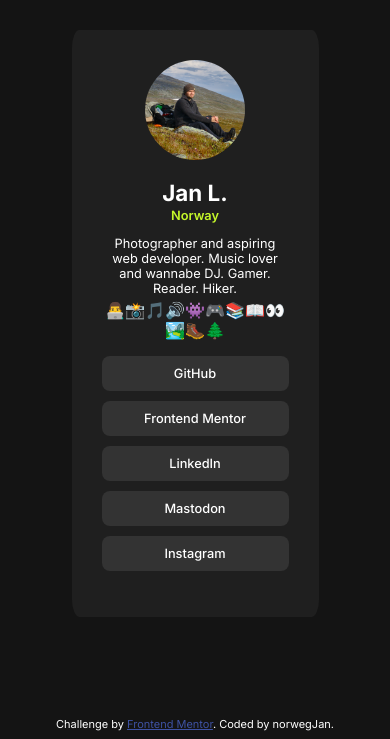
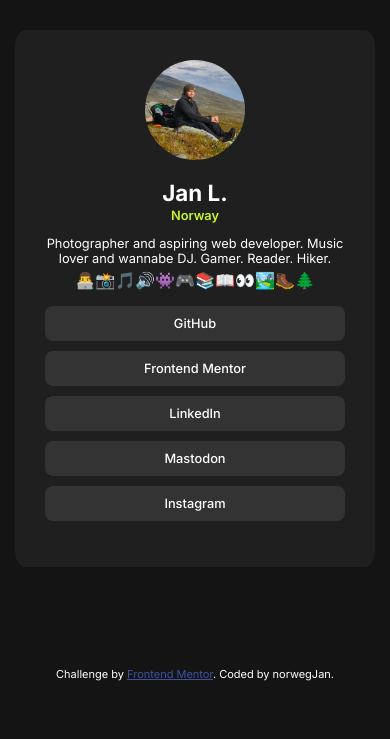
Before and after one commit to norwegJan/social-links-profile, a plain HTML site: page index.html in a window 390 px wide. Shown: the part 120-859 px from the top of the page. Drawn offline with Linux system fonts and the light colour scheme.

Commit message:
added @media style for responsiveness

```diff
--- a/index.html
+++ b/index.html
@@ -38,6 +38,10 @@
         background-color: hsl(0, 0%, 12%);
         padding: 30px;
         border-radius: 3%;
+      }
+
+      @media (max-width: 600px) {
+        #socials {width: 100%}
       }
 
       img {
```
